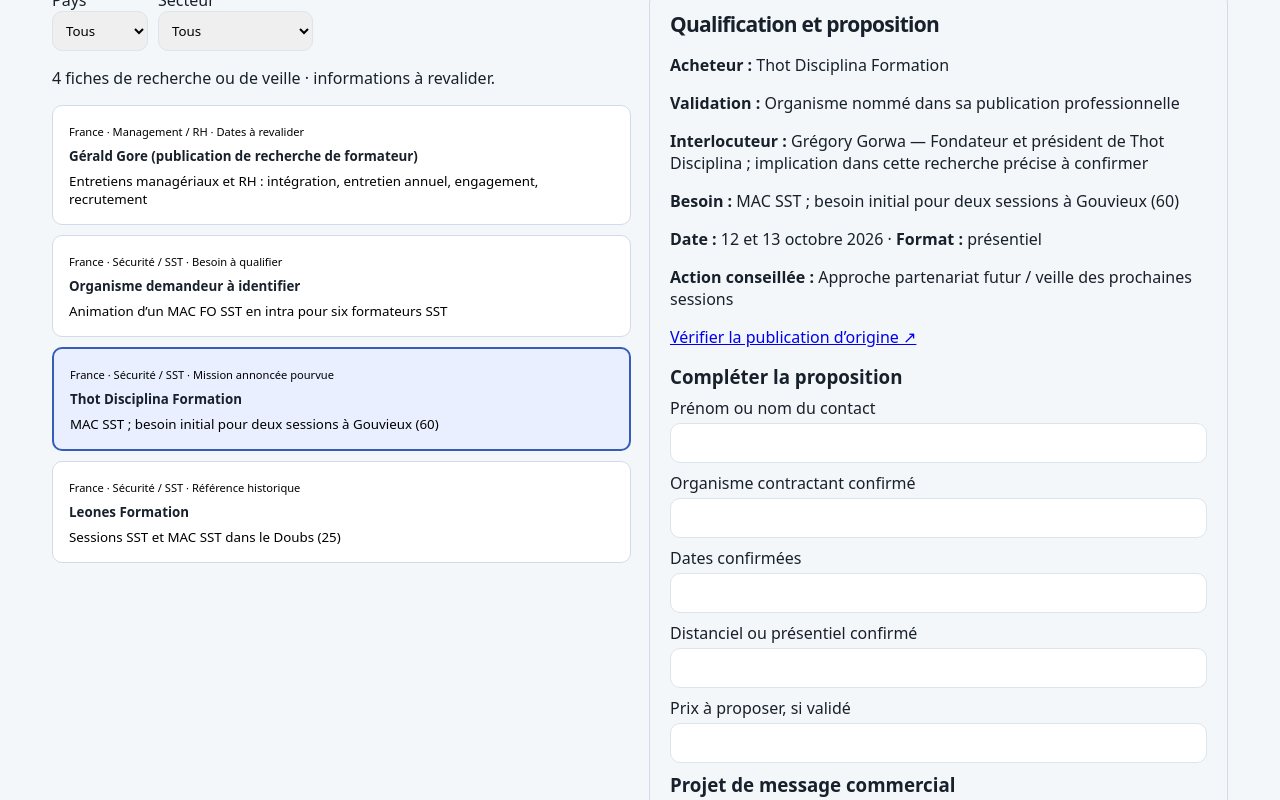
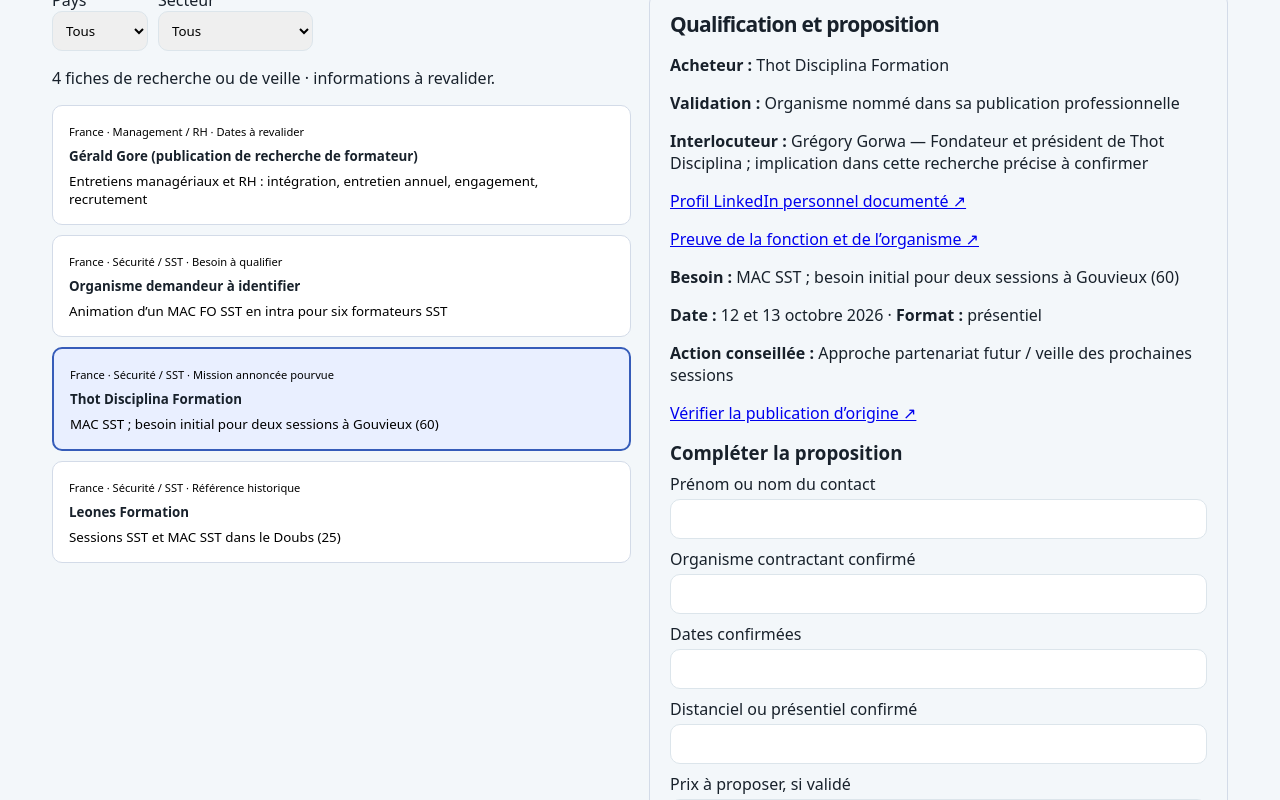
Before and after one commit to aristote-app/Autonomia-MCP, a Next.js app: page /missions-formateurs in a window 1280 px wide. Both pictures are taken after a click on the button 341 px from the left and 940 px from the top of the page. Shown: the part 540-1340 px from the top of the page. Built offline with nearby package versions, Linux system fonts and the light colour scheme; no server answers; the database is empty.

Commit message:
Show verified individual LinkedIn and authority evidence on buyer cards

```diff
--- a/app/missions-formateurs/BuyerWorkbench.js
+++ b/app/missions-formateurs/BuyerWorkbench.js
@@ -52,6 +52,9 @@ export default function BuyerWorkbench({leads=[]}){
     <p><strong>Acheteur :</strong> {active.buyer}</p>
     <p><strong>Validation :</strong> {active.buyerStatus||"À confirmer"}</p>
     <p><strong>Interlocuteur :</strong> {active.contact||"À rechercher"} — {active.contactRole||"Rôle décisionnaire à vérifier"}</p>
+    {active.secondaryContact&&<p><strong>Autre contact :</strong> {active.secondaryContact}</p>}
+    {active.contactProfile&&<p><a href={active.contactProfile} target="_blank" rel="noopener noreferrer">Profil LinkedIn personnel documenté ↗</a></p>}
+    {active.contactSource&&<p><a href={active.contactSource} target="_blank" rel="noopener noreferrer">Preuve de la fonction et de l’organisme ↗</a></p>}
     <p><strong>Besoin :</strong> {active.need||active.title}</p>
     <p><strong>Date :</strong> {active.dates||"À vérifier"} · <strong>Format :</strong> {active.mode||"À confirmer"}</p>
     <p><strong>Action conseillée :</strong> {shortlist(active)}</p>
```
